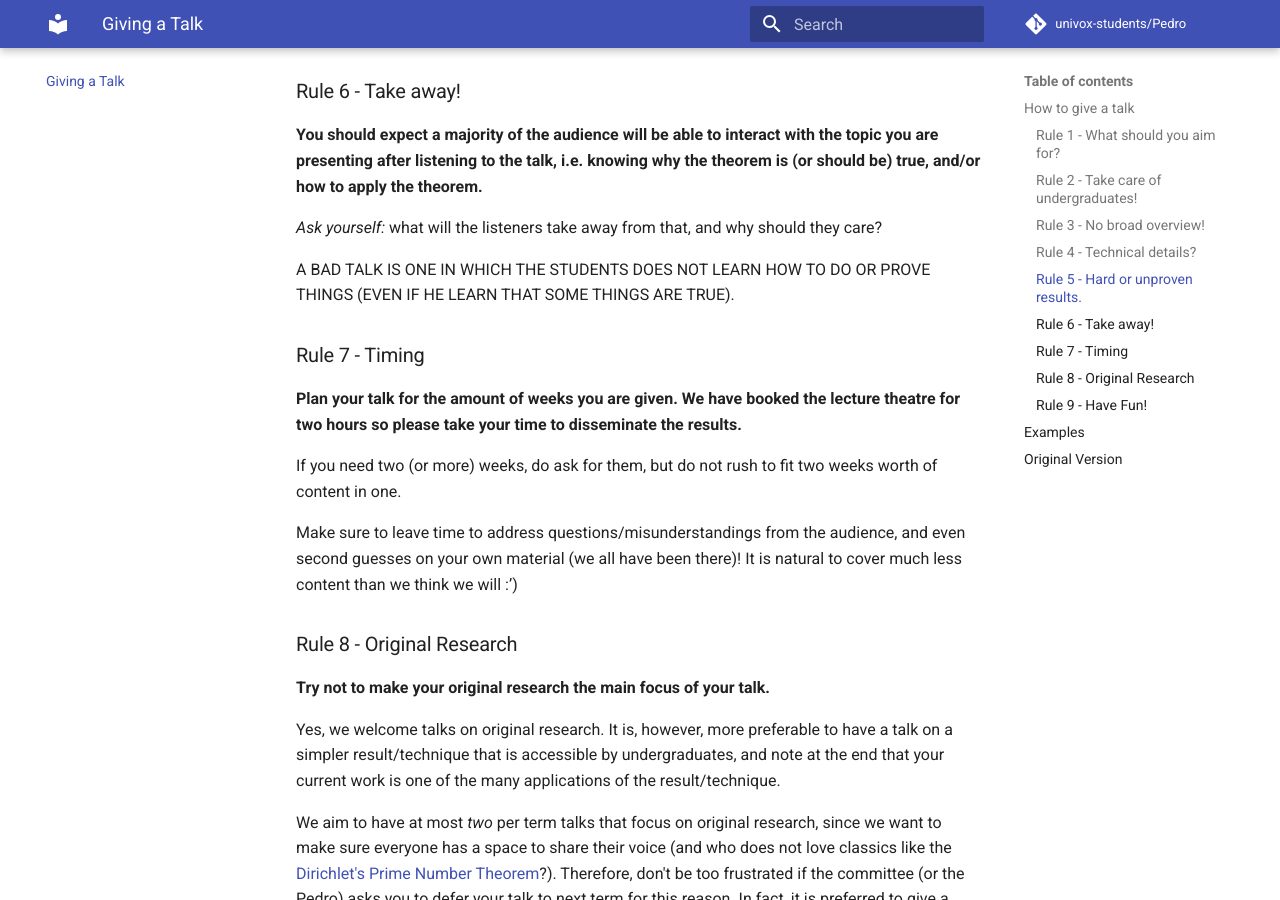
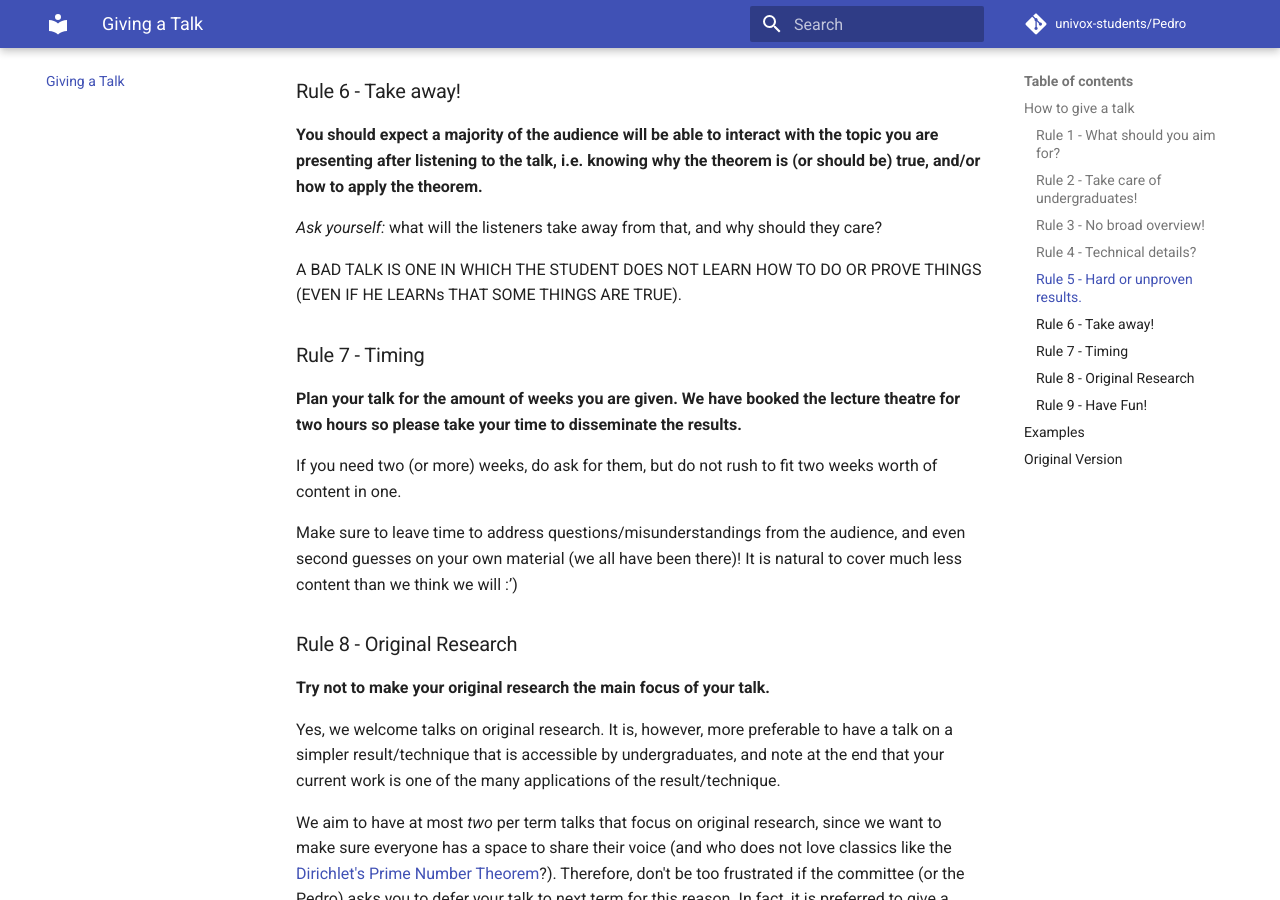
Before and after one commit to univox-students/Pedro, an MkDocs documentation site: the page built from docs/giving_a_talk.md, in a window 1280 px wide and 900 px high, scrolled down 1360 px. Built offline with MkDocs 1.6.1 and Material for MkDocs 9.7.7, drawn with Linux system fonts in a browser that asks for light colours; comment, search, counter and statistics services are not loaded.

Commit message:
Update giving_a_talk.md

```diff
--- a/docs/giving_a_talk.md
+++ b/docs/giving_a_talk.md
@@ -33,7 +33,7 @@ Rather you can (and is often better to) rely on the intuition of the listeners.
 
 *Ask yourself:* what will the listeners take away from that, and why should they care?
 
-A BAD TALK IS ONE IN WHICH THE STUDENTS DOES NOT LEARN HOW TO DO OR PROVE THINGS (EVEN IF HE LEARN THAT SOME THINGS ARE TRUE).
+A BAD TALK IS ONE IN WHICH THE STUDENT DOES NOT LEARN HOW TO DO OR PROVE THINGS (EVEN IF HE LEARNs THAT SOME THINGS ARE TRUE).
 
 ### Rule 7 - Timing
 **Plan your talk for the amount of weeks you are given. We have booked the lecture theatre for two hours so please take your time to disseminate the results.**
```
